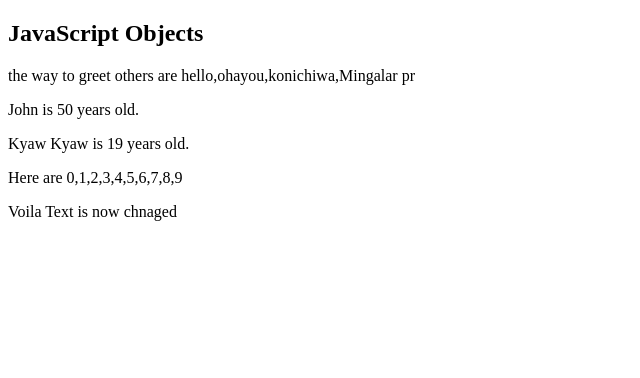
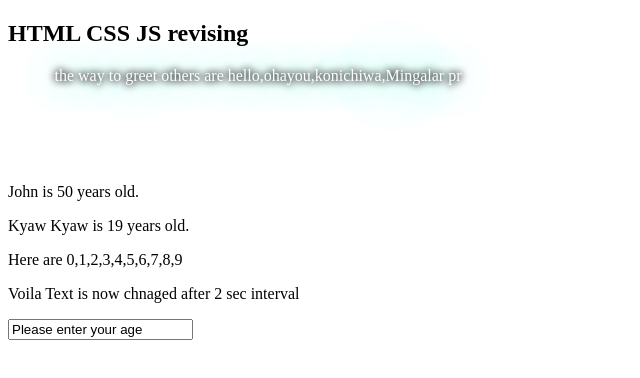
Before and after one commit to kaungpyaesoneaunggic/learning-JS, a plain HTML site: page index.html in a window 1280 px wide. Shown: the whole page, without its empty margins (0-640 px from the left). Drawn offline with Linux system fonts and the light colour scheme.

Commit message:
JS HTML CSS Revision

```diff
--- a/index.html
+++ b/index.html
@@ -1,14 +1,22 @@
 <!DOCTYPE html>
 <html>
+  <head>
+    <link rel="stylesheet" href="style.css">
+  </head>
 <body>
 
-<h2>JavaScript Objects</h2>
+<h2>HTML CSS JS revising</h2>
+<div id="arrayBG">
 <p id="array"></p>
+</div>
 <p id="obj"></p>
 <p id="map"></p>
 <p id="forLoop"></p>
 <p id="asyncT">Text will be changed in 2 sec</p>
-
+<form>
+  <input type="text" value="Please enter your age">
+</form>
 </body>
 <script src="script.js"></script>
+<script src="methodTested.js"></script>
 </html>
--- /dev/null
+++ b/methodTested.js
@@ -0,0 +1,20 @@
+//Array Methods
+let names=["Kaung", "Pyae", "Sone","Aung"];
+let initials=['K','P','S','A'];
+names.push("Very Smart ")
+console.log(names.concat(initials).join(''));
+console.log(names.splice(0,2));
+console.log(names.sort());
+
+const numbers=[1,10,13,38,18,4,32,83,85,43,74];
+const numberover18=numbers.filter((value)=>value>18);
+console.log(numberover18);
+
+//String Methods
+let trimName="S KaungPyaeSoneAung  ";
+console.log(trimName.trimEnd());
+let fruits = "Apple, Banana, Kiwi";
+console.log(fruits.substring(4, fruits.length));
+
+//Math
+console.log(Math.floor(Math.random()*6)+1);
--- a/script.js
+++ b/script.js
@@ -44,7 +44,7 @@ async function changeTheTextAsync() {
     function waitData() {
         return new Promise((resolve) => {
             setTimeout(() => {
-                resolve('Voila Text is now chnaged');
+                resolve('Voila Text is now chnaged after 2 sec interval');
             }, 2000);
         });
     }
@@ -54,8 +54,9 @@ document.addEventListener('DOMContentLoaded', () => {
 });
 
 
-//Methods
 
+
+//
 
 //Mistakes from js
 /*
--- a/style.css
+++ b/style.css
@@ -0,0 +1,24 @@
+#array{
+    display: flex;
+    justify-content: center;
+    color: #fff;
+    vertical-align: top;
+    z-index: 12;
+  text-shadow:
+    0 0 7px #000,
+    0 0 10px #000,
+    0 0 21px #fff,
+    0 0 42px #0fa,
+    0 0 82px #0fa,
+    0 0 92px #0fa,
+    0 0 102px #0fa,
+    0 0 151px #0fa;
+}
+#arrayBG{
+    width: 500px;
+    height: 100px;
+    z-index: 6;
+    background-color: white;
+    vertical-align: bottom;
+    opacity: 10;
+}
```
